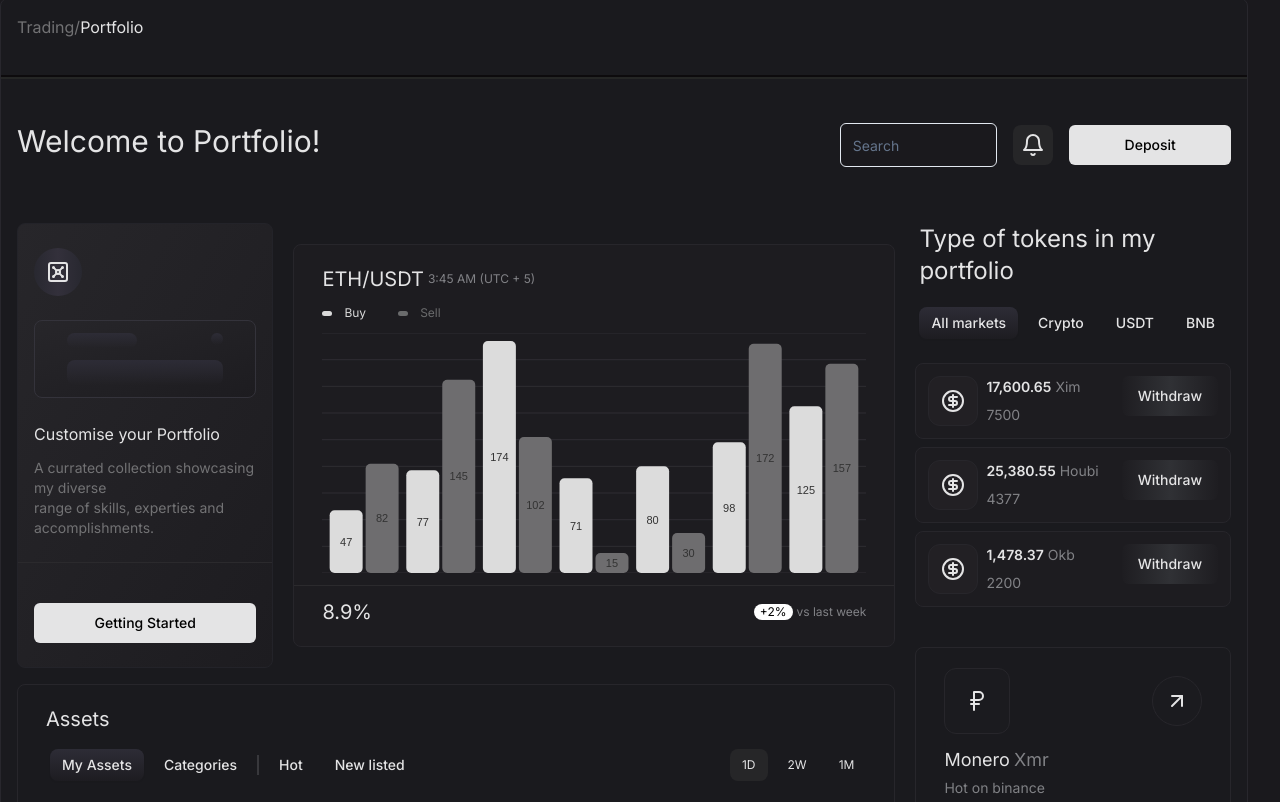
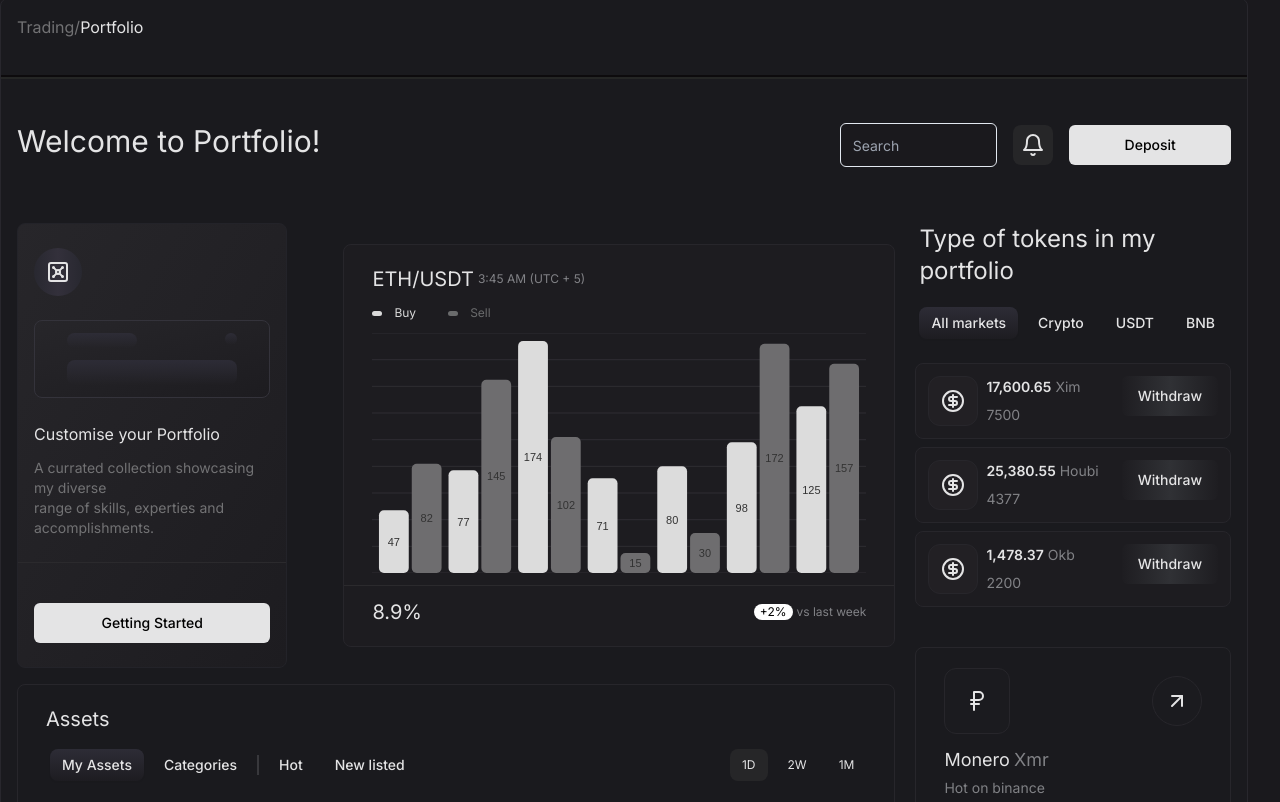
Before and after one commit to d-one-company/crypto-dashboard, a Next.js app: page /portfolio in a window 1280 px wide. Shown: the part 878-1680 px from the top of the page. Built offline with nearby package versions, Linux system fonts and the light colour scheme.

Commit message:
feat: update tailwind

```diff
--- a/app/dashboard/RecentTransaction.tsx
+++ b/app/dashboard/RecentTransaction.tsx
@@ -33,7 +33,7 @@ const RecentTransaction = ({ icon, label, symbol, marketCap, marketCapColor, cha
       <div className="flex flex-col gap-0.5 text-xs">
         <DummyChart data={data} curve="basis" />
       </div>
-      <Button className="ml-auto w-fit rounded-xl bg-white px-4 py-2 text-black shadow-button">Trade</Button>
+      <Button className="ml-auto w-fit rounded-xl bg-white px-4 py-2 text-black shadow-button hover:bg-gray-200/60">Trade</Button>
     </div>
   );
 };
--- a/app/portfolio/page.tsx
+++ b/app/portfolio/page.tsx
@@ -19,7 +19,7 @@ const Page = () => {
         </div>
         <div className="mt-5 flex w-full gap-5 px-4">
           <div className="flex w-full flex-col gap-4">
-            <div className="flex items-center gap-5">
+            <div className="flex items-center gap-14">
               <CustomisePortfolio />
               <CoinChartCard />
             </div>
--- a/components/Cards/CoinChartCard.tsx
+++ b/components/Cards/CoinChartCard.tsx
@@ -71,7 +71,7 @@ const CoinChartCard = () => {
           Sell
         </div>
       </div>
-      <div className="h-[240px] w-[600px] max-w-[600px] px-7">
+      <div className="h-[240px] w-[550px] px-7">
         <ResponsiveBar
           data={dummyData}
           keys={['buy', 'sell']}
--- a/components/Sidebar/SidebarItem.tsx
+++ b/components/Sidebar/SidebarItem.tsx
@@ -20,7 +20,7 @@ const SidebarItem = ({ className, icon, label, href = '#' }: Props) => {
     <Link
       href={href}
       className={cn(
-        'flex items-center gap-4 rounded-lg border border-transparent px-4 py-2 text-[#727274]',
+        'flex w-full items-center gap-4 rounded-lg border border-transparent px-4 py-2 text-[#727274]',
         'transition-colors duration-200 hover:border-[#27262B] hover:text-grayish-white',
         selected && 'border-[#27262B] text-grayish-white',
         className
--- a/components/TypeOfTokens.tsx
+++ b/components/TypeOfTokens.tsx
@@ -27,7 +27,7 @@ const TypeOfTokens = (props: Props) => {
   ];
 
   return (
-    <div className="flex flex-col gap-4">
+    <div className="flex w-full flex-col gap-4">
       <p className="px-1 text-2xl text-grayish-white">Type of tokens in my portfolio</p>
       <Tabs defaultValue="allMarket">
         <TabsList className="gap-2">
--- a/tailwind.config.ts
+++ b/tailwind.config.ts
@@ -18,34 +18,6 @@ const config = {
         input: 'hsl(var(--input))',
         ring: 'hsl(var(--ring))',
         foreground: 'hsl(var(--foreground))',
-        primary: {
-          DEFAULT: 'hsl(var(--primary))',
-          foreground: 'hsl(var(--primary-foreground))',
-        },
-        secondary: {
-          DEFAULT: 'hsl(var(--secondary))',
-          foreground: 'hsl(var(--secondary-foreground))',
-        },
-        destructive: {
-          DEFAULT: 'hsl(var(--destructive))',
-          foreground: 'hsl(var(--destructive-foreground))',
-        },
-        muted: {
-          DEFAULT: 'hsl(var(--muted))',
-          foreground: 'hsl(var(--muted-foreground))',
-        },
-        accent: {
-          DEFAULT: 'hsl(var(--accent))',
-          foreground: 'hsl(var(--accent-foreground))',
-        },
-        popover: {
-          DEFAULT: 'hsl(var(--popover))',
-          foreground: 'hsl(var(--popover-foreground))',
-        },
-        card: {
-          DEFAULT: 'hsl(var(--card))',
-          foreground: 'hsl(var(--card-foreground))',
-        },
         'grayish-white': '#E4E4E5',
         background: '#1A191D',
         'card-dark': '#1D1C20',
@@ -75,7 +47,7 @@ const config = {
         'gradient-conic': 'conic-gradient(from 180deg at 50% 50%, var(--tw-gradient-stops))',
       },
       boxShadow: {
-        card: 'inset 0px 1px 0px 0px var(--tw-shadow-color, rgba(255,0,132,1)), 0px 2px 2px rgba(0,0,0,0.2)',
+        card: 'inset 0px 1px 0px 0px rgba(37,36,40,1), 0px 2px 2px rgba(0,0,0,0.2)',
         button: '0px 2px 2px rgba(0,0,0,0.2)',
       },
     },
```
